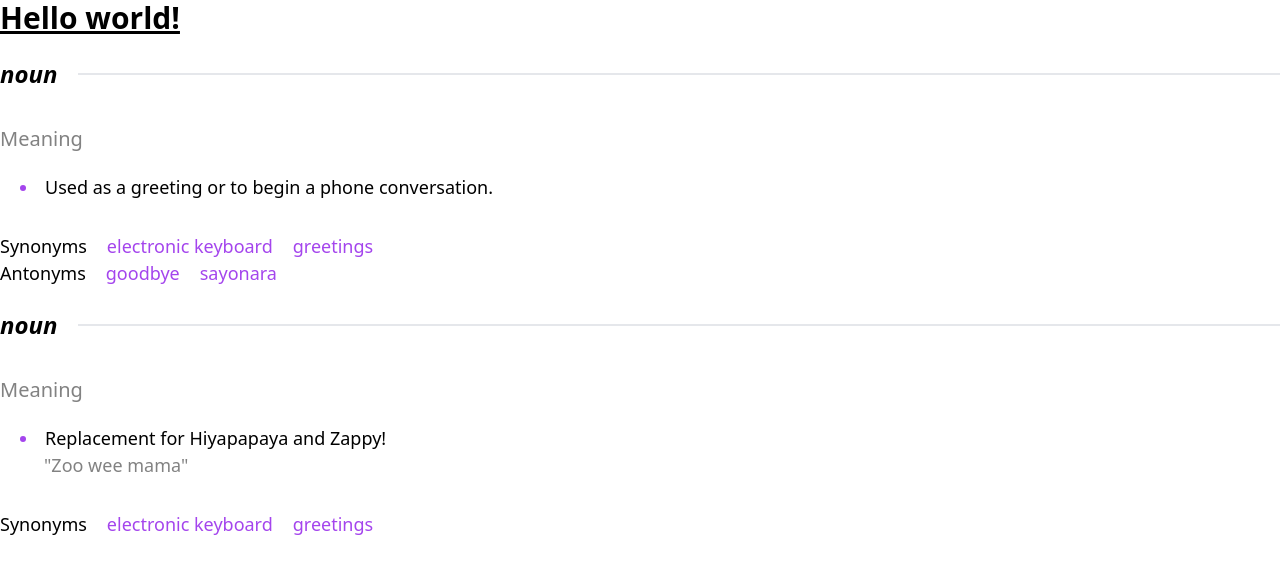
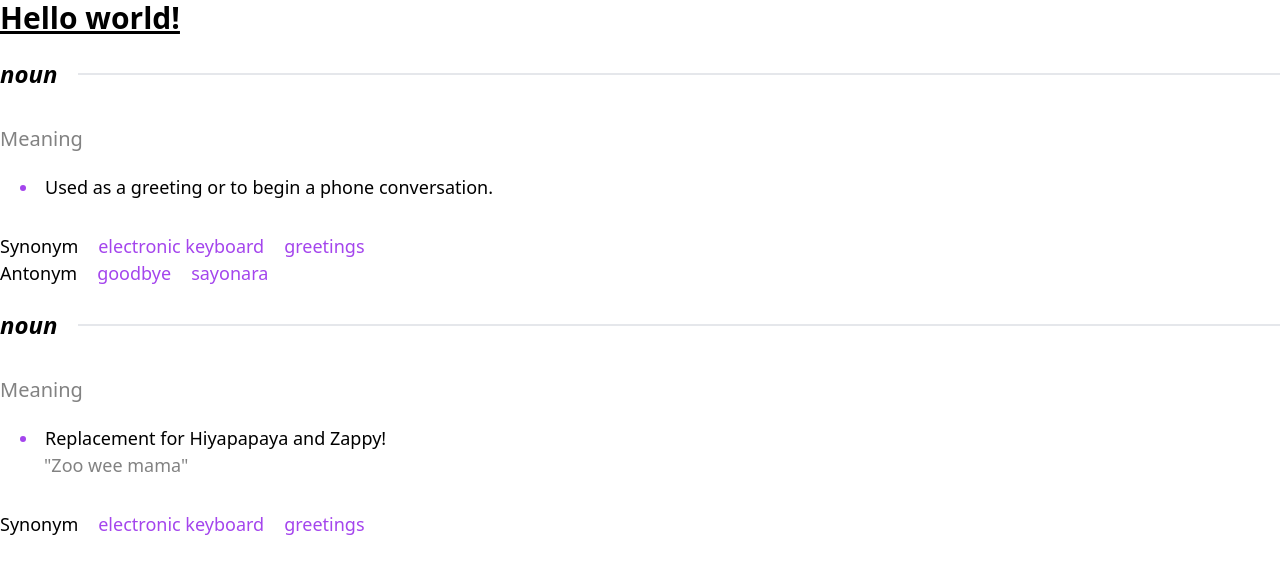
Before and after one commit to CSweetman/feMentor-dictionary-app, a React (Vite) app: page / in a window 1280 px wide. Shown: the top 574 px of the page. Built offline with nearby package versions, Linux system fonts and the light colour scheme.

Commit message:
Created and implemented onym component for synonyms and antonyms

```diff
--- /dev/null
+++ b/src/components/Onym.tsx
@@ -0,0 +1,17 @@
+import React from 'react'
+
+interface OnymProps {
+    name: string,
+    onyms: string[]
+}
+
+const Onym = ({name, onyms}: OnymProps) => {
+  return (
+    <div className='flex gap-5'>
+      <p>{name}</p>
+      {onyms.map((elem, i) => (<p className='text-primary' key={i}>{elem}</p>))}
+    </div>
+  )
+}
+
+export default Onym
--- a/src/components/category.tsx
+++ b/src/components/category.tsx
@@ -1,4 +1,5 @@
 import React from 'react'
+import Onym from './Onym'
 
 interface categoryProps {
     name: string,
@@ -28,14 +29,8 @@ const Category = ({name, definitions, example, synonyms, antonyms, fontName}: ca
         </ul>
       </div>
       <div>
-        {synonyms && synonyms?.length > 0 && <div className='flex gap-5'>
-          <p>Synonyms</p>
-          {synonyms.map((syn, i) => (<p className="text-primary" key={i}>{syn}</p>))}
-        </div>}
-        {antonyms && antonyms?.length > 0 && <div className='flex gap-5'>
-          <p>Antonyms</p>
-          {antonyms.map((ant, i) => (<p className="text-primary" key={i}>{ant}</p>))}
-        </div>}
+        {synonyms && synonyms?.length > 0 && <Onym name='Synonym' onyms={synonyms}/>}
+        {antonyms && antonyms?.length > 0 && <Onym name='Antonym' onyms={antonyms}/>}
       </div>
     </div>
   )
```
